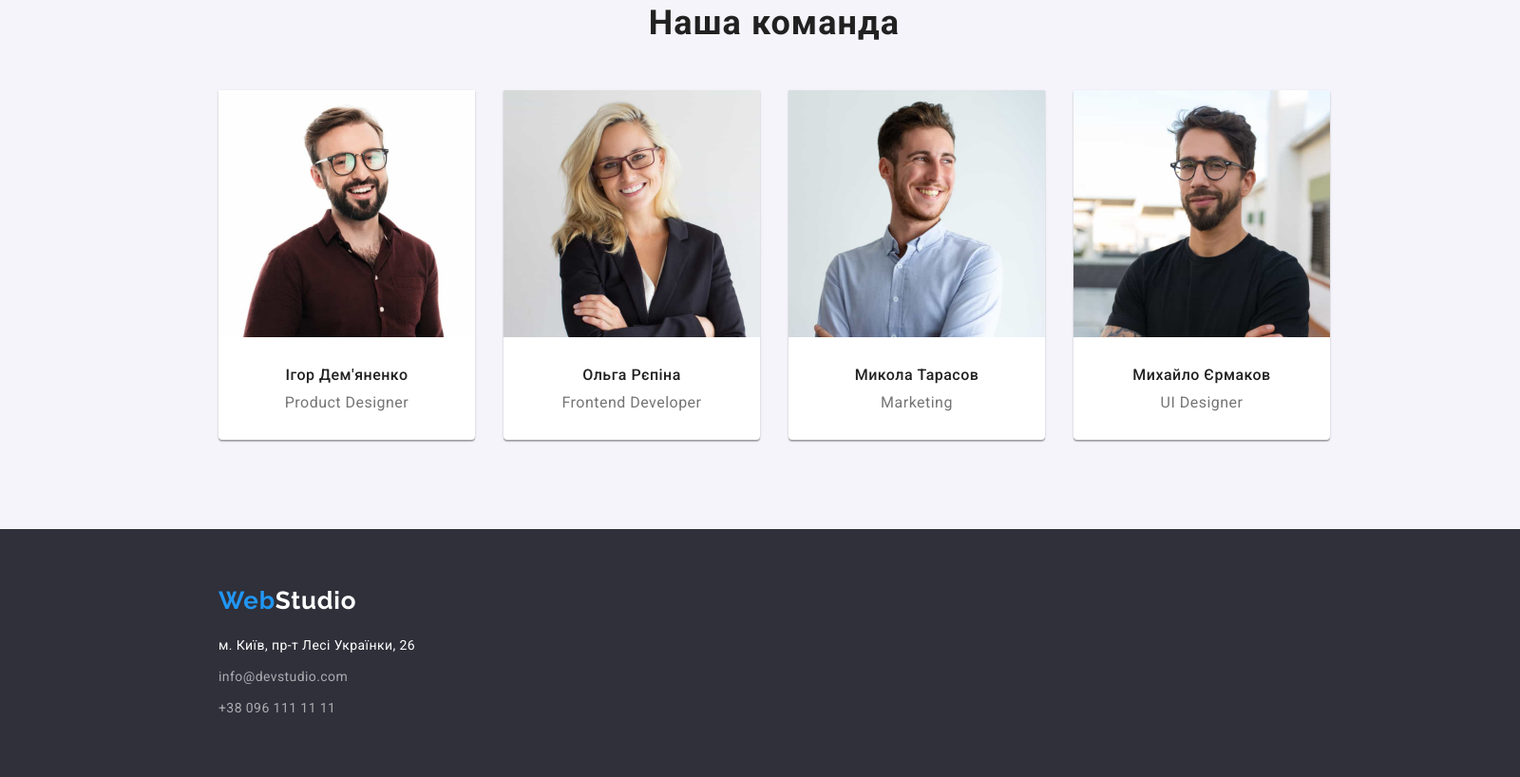
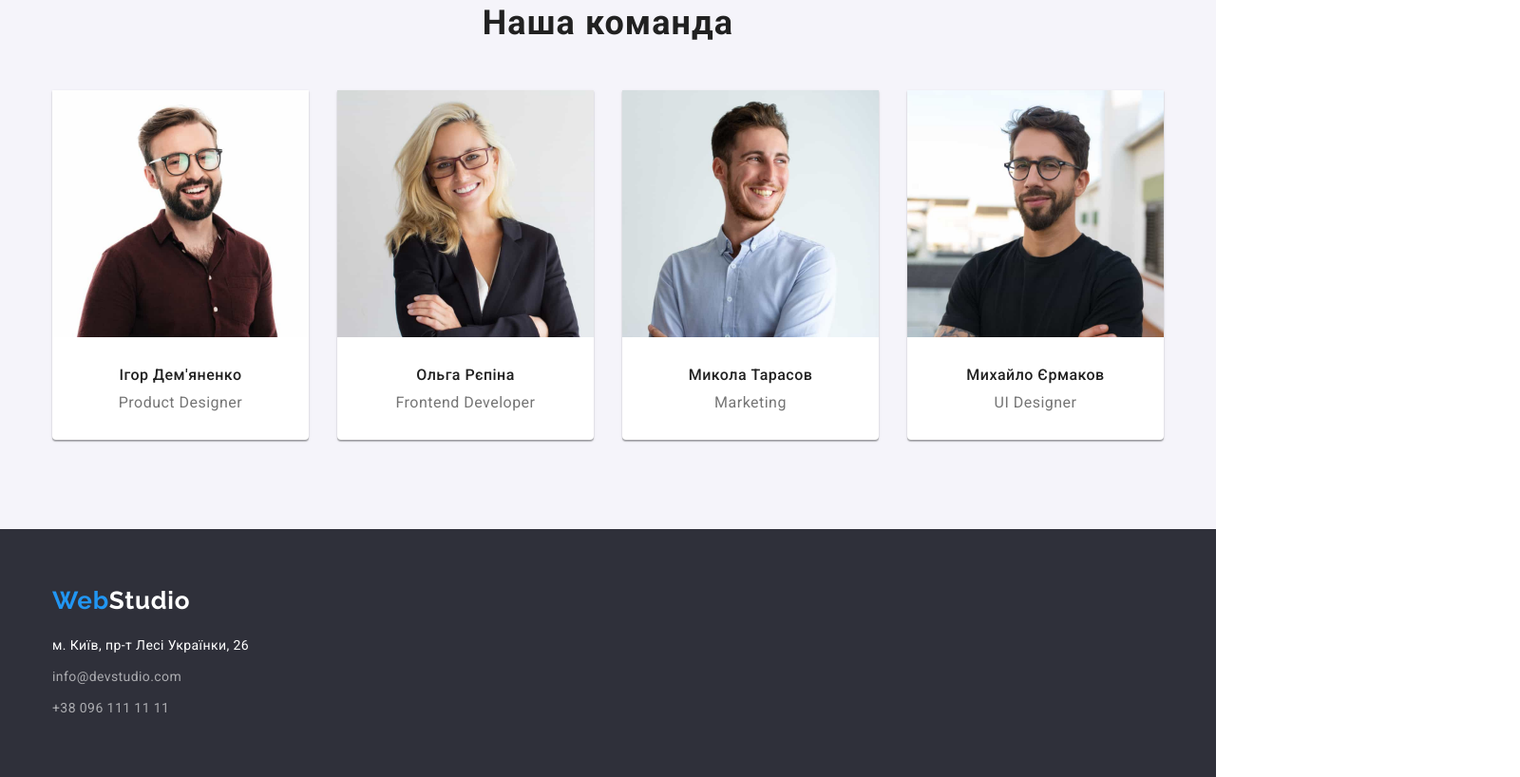
Before and after one commit to ILLIA-BORSHCHEVSKYI/goit-markup-hw-03, a plain HTML site: page index.html in a window 1280 px wide. Shown: the part 1538-2356 px from the top of the page at 95% size, 1600 px wide, since content can reach past the window. Drawn offline with nearby package versions, Linux system fonts and the light colour scheme.

Commit message:
positioning correction

```diff
--- a/css/styles.css
+++ b/css/styles.css
@@ -19,7 +19,6 @@ body {
     letter-spacing: 0.03em;
     color: var(--main-txt-cl);
     background-color: var(--main-bg-cl);
-    width: 1600px;
 }
 
 img {
@@ -46,8 +45,8 @@ ul {
 
 .container {
     width: 1200px;
-    margin-right: 215px;
-    margin-left: 215px;
+    margin-right: auto;
+    margin-left: auto;
     padding-left: 15px;
     padding-right: 15px;
 }
@@ -114,8 +113,6 @@ ul {
 .header-list {
     display: flex;
     margin-left: 93px;
-    margin-top: 33px;
-    margin-bottom: 31px;
 }
 
 .header-item {
@@ -135,6 +132,7 @@ ul {
     line-height: 1.19;
     letter-spacing: 0.02em;
     color: var(--main-txt-cl);
+    display: block;
     padding-top: 32px;
     padding-bottom: 32px;
 }
@@ -263,7 +261,7 @@ ul {
     letter-spacing: 0.03em;
     line-height: 1.17;
     text-align: center;
-    padding-bottom: 50px;
+    margin-bottom: 50px;
 }
 
 .teammates-list{
@@ -283,10 +281,6 @@ ul {
     margin-right: 0;
 }
 
-.teammates-img {
-    margin-bottom: 30px;
-}
-
 .team-name {
     font-weight: 500;
     font-size: 16px;
@@ -302,14 +296,19 @@ ul {
     text-align: center;
     letter-spacing: 0.03em;
     line-height: 1.19;
-    margin-bottom: 30px;
+}
+
+.teammates-container {
+    padding-top: 30px;
+    padding-bottom: 30px;
 }
 
 /* Footer */
 
 .footer {
     background-color:#2F303A;
-    width: 1600px;
+    padding-top: 60px;
+    padding-bottom: 60px
 }
 
 .footer-logo {
@@ -320,11 +319,6 @@ ul {
     letter-spacing: 0.03em;
     line-height: 1.19;
     display: inline-block;
-    padding-top: 60px;
-}
-
-.address-list {
-    padding-bottom: 60px;
 }
 
 .address-link {
@@ -336,6 +330,10 @@ ul {
 
 .address-item {
     margin-top: 9px;
+}
+
+.address-item:first-child {
+    margin-top: 0;
 }
 
 .address-link:hover,
@@ -406,7 +404,6 @@ ul {
 
 .portfolio-item {
     background-color: var(--main-bg-cl);
-    border-bottom: 1px solid #EEEEEE;
     width: 370px;
     margin-right: 30px;
     margin-bottom: 30px;
@@ -437,4 +434,7 @@ ul {
 
 .portfolio-container {
     padding: 20px 24px;
+    border-right: 1px solid #EEEEEE;
+    border-left: 1px solid #EEEEEE;
+    border-bottom: 1px solid #EEEEEE;
 }
--- a/index.html
+++ b/index.html
@@ -31,7 +31,7 @@
     <main class="main">
 
         <!--Hero-->
-        <section class="hero section">
+        <section class="hero">
             <div class="container">
                 <h1 class="hero-title">Ефективні рішення для вашого бізнесу</h1>
                 <button class="hero-button" type="button">Замовити послугу</button>
@@ -82,23 +82,31 @@
                 <ul class="teammates-list">
                     <li class="teammates-item">
                         <img class="teammates-img" src="./images/team/igor.jpg" alt="фото ігоря дем'яненко" width="270" height="260">
+                        <div class="teammates-container">
                             <h3 class="team-name">Ігор Дем'яненко</h3>
                             <p class="team-position" lang="en">Product Designer</p>
+                        </div>
                     </li>
                     <li class="teammates-item">
                         <img class="teammates-img" src="./images/team/olga.jpg" alt="фото ольги рєпіної" width="270" height="260">
+                        <div class="teammates-container">
                             <h3 class="team-name">Ольга Рєпіна</h3>
                             <p class="team-position" lang="en">Frontend Developer</p>
+                        </div>
                     </li>
                     <li class="teammates-item">
                         <img class="teammates-img" src="./images/team/nickolas.jpg" alt="фото миколи тарасова" width="270" height="260">
+                        <div class="teammates-container">
                             <h3 class="team-name">Микола Тарасов</h3>
                             <p class="team-position" lang="en">Marketing</p>
+                        </div>
                     </li>
                     <li class="teammates-item">
                         <img class="teammates-img" src="./images/team/mykhailo.jpg" alt="фото михайла єрмакова" width="270" height="260">
+                        <div class="teammates-container">
                             <h3 class="team-name">Михайло Єрмаков</h3>
                             <p class="team-position" lang="en">UI Designer</p>
+                        </div>
                     </li>
                 </ul>
             </div>
```
Lines whose indentation alone changed are shown as unchanged.
